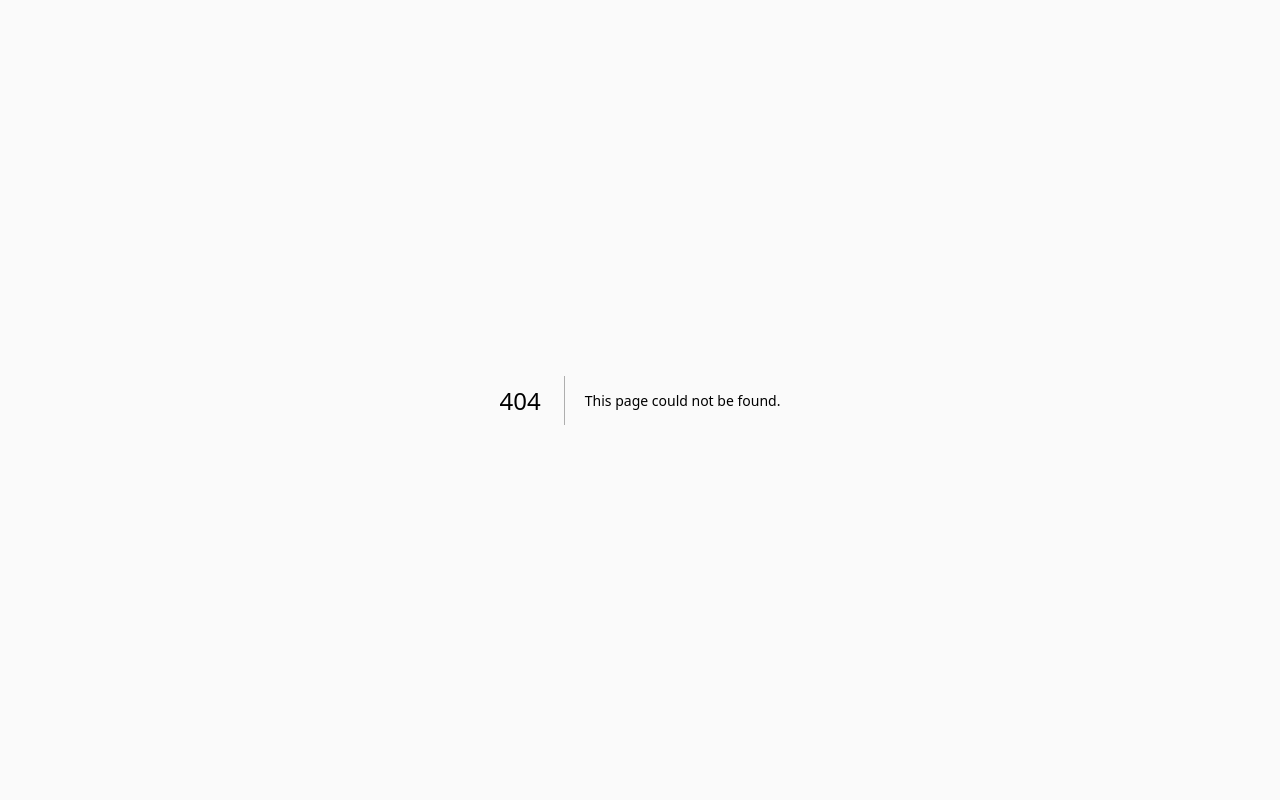
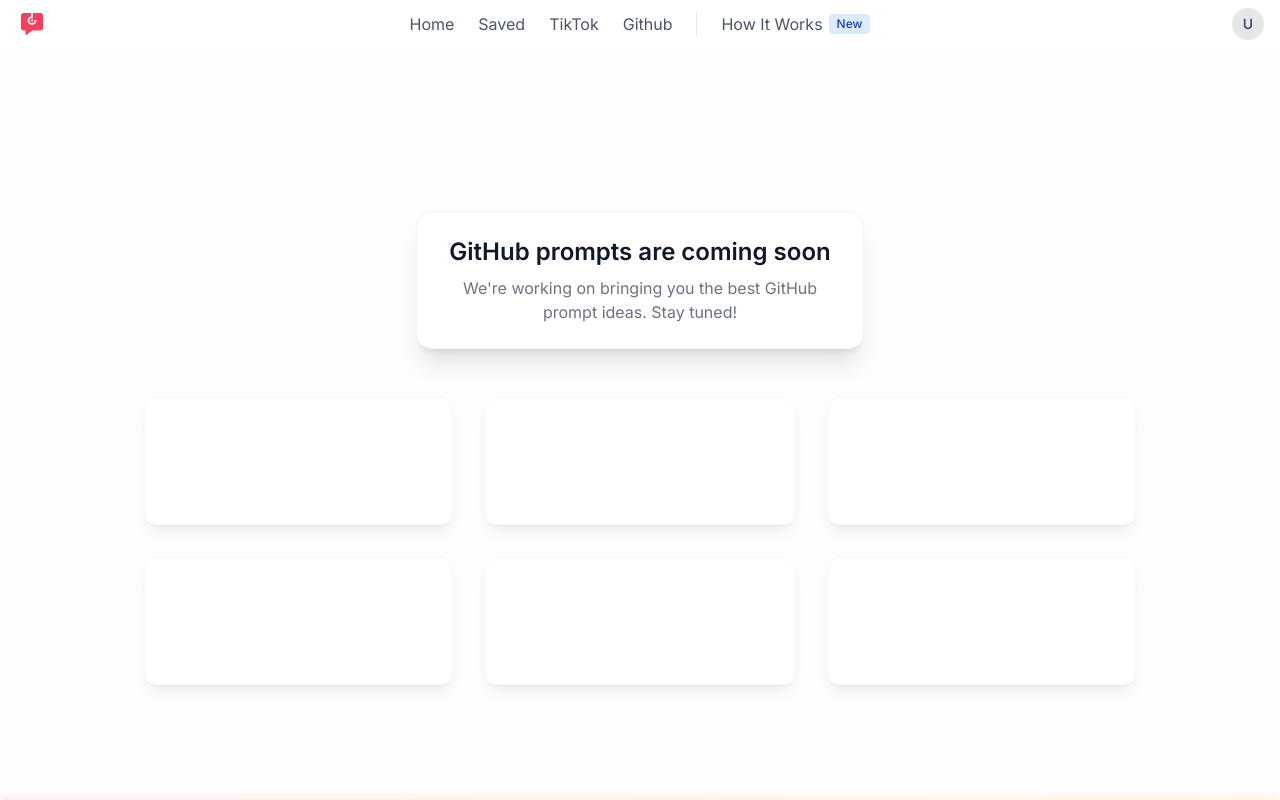
Before and after one commit to kju4q/promptpin, a Next.js app: page /github in a window 1280 px wide. Before the commit this address had no page. Shown: the top 800 px of the page. Built offline with nearby package versions, Linux system fonts and the light colour scheme.

Commit message:
add github prompts

```diff
--- a/src/app/components/Header.tsx
+++ b/src/app/components/Header.tsx
@@ -52,6 +52,9 @@
             </Link>
             <Link href="/tiktok" className="text-gray-600 hover:text-rose-500">
               TikTok
+            </Link>
+            <Link href="/github" className="text-gray-600 hover:text-rose-500">
+              Github
             </Link>
           </div>
           <div className="ml-6 pl-6 border-l border-gray-200">
--- /dev/null
+++ b/src/app/github/page.tsx
@@ -0,0 +1,35 @@
+"use client";
+
+import React from "react";
+import Header from "../components/Header";
+
+export default function GithubPage() {
+  return (
+    <div className="flex flex-col h-screen relative">
+      {/* Blurry overlay covers the whole page */}
+      <div className="fixed inset-0 z-0 bg-white/60 backdrop-blur-sm" />
+      <Header />
+      <main className="flex-1 flex flex-col items-center justify-center relative z-10 min-h-screen">
+        {/* Modal */}
+        <div className="px-8 py-6 bg-white rounded-2xl shadow-xl border border-gray-100 max-w-md w-full flex flex-col items-center">
+          <h2 className="text-2xl font-semibold text-gray-900 mb-2 text-center">
+            GitHub prompts are coming soon
+          </h2>
+          <p className="text-gray-500 text-center">
+            We're working on bringing you the best GitHub prompt ideas. Stay
+            tuned!
+          </p>
+        </div>
+        {/* Card shadows */}
+        <div className="grid grid-cols-1 sm:grid-cols-2 md:grid-cols-3 gap-8 w-full max-w-5xl px-4 mt-12">
+          {[...Array(6)].map((_, i) => (
+            <div
+              key={i}
+              className="h-32 bg-white rounded-xl shadow-lg border border-gray-100 opacity-60"
+            />
+          ))}
+        </div>
+      </main>
+    </div>
+  );
+}
```
